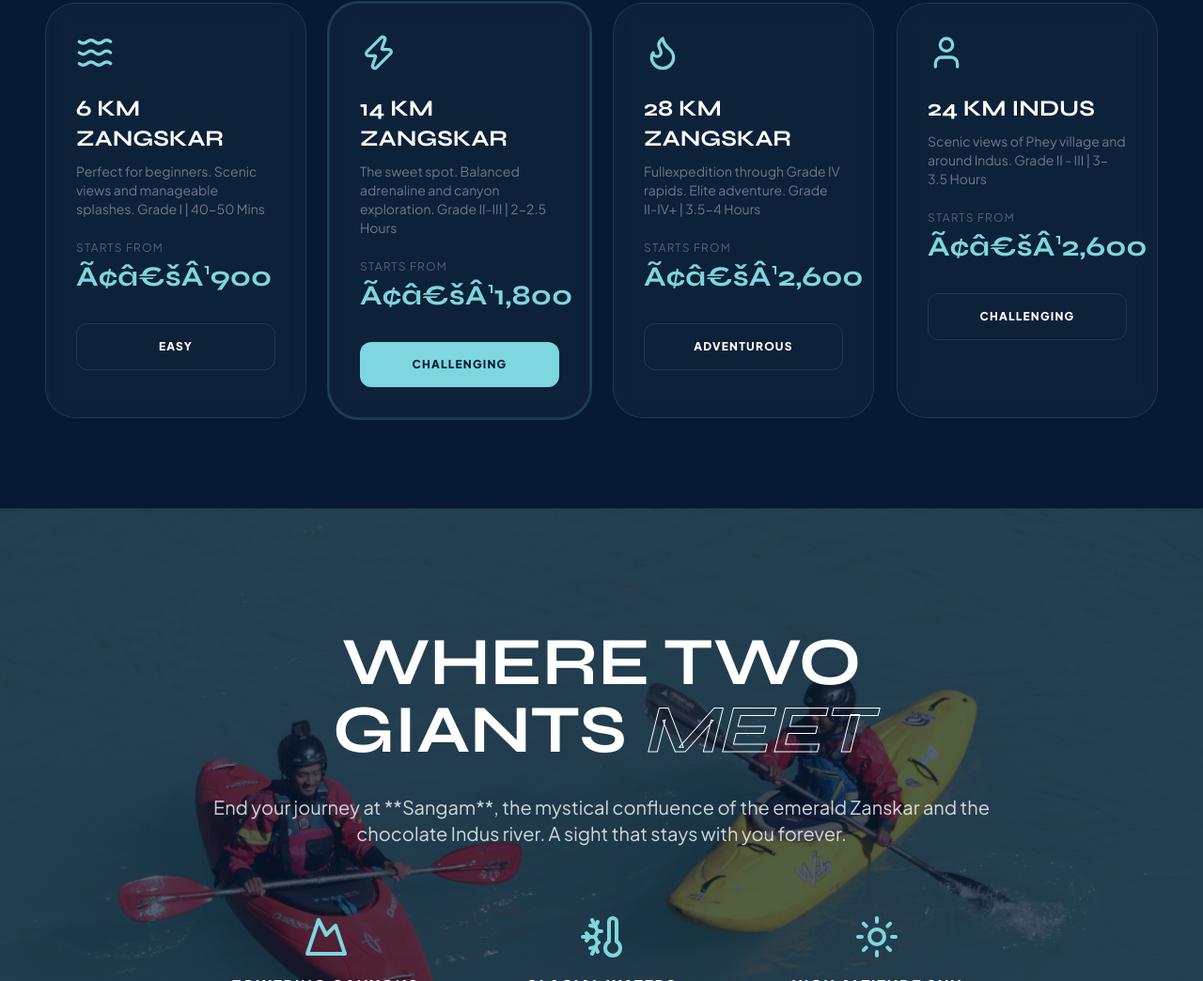
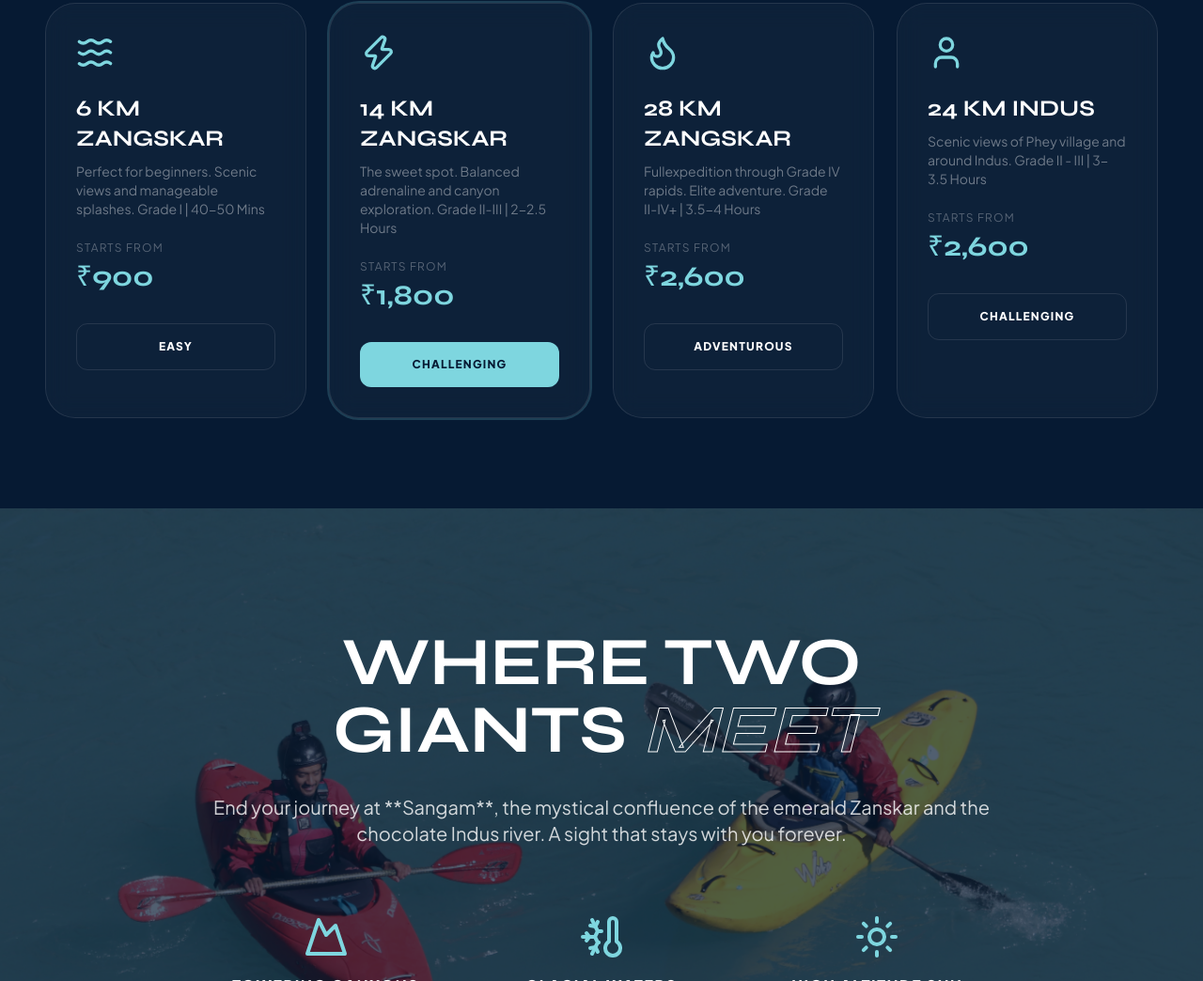
Before and after one commit to skarmat/mad-waves, a website: page public/index.html in a window 1280 px wide. Shown: the part 2033-3077 px from the top of the page at 94% size. Drawn offline with nearby package versions, Linux system fonts and the light colour scheme.

Commit message:
fixed text

```diff
--- a/public/index.html
+++ b/public/index.html
@@ -265,7 +265,7 @@
                     <p class="text-white/40 text-sm mb-6">Perfect for beginners. Scenic views and manageable splashes. Grade I | 40-50 Mins</p>
                     <div class="mb-8">
                         <span class="text-xs uppercase tracking-widest text-white/30 block mb-1">Starts from</span>
-                        <span class="text-3xl font-display text-glacier">Ã¢â€šÂ¹900</span>
+                        <span class="text-3xl font-display text-glacier">₹900</span>
                     </div>
                     <button class="w-full py-4 rounded-xl border border-white/10 hover:border-glacier hover:text-glacier transition-all uppercase text-xs font-bold tracking-widest">Easy</button>
                 </div>
@@ -277,7 +277,7 @@
                     <p class="text-white/40 text-sm mb-6">The sweet spot. Balanced adrenaline and canyon exploration. Grade II-III | 2-2.5 Hours</p>
                     <div class="mb-8">
                         <span class="text-xs uppercase tracking-widest text-white/30 block mb-1">Starts from</span>
-                        <span class="text-3xl font-display text-glacier">Ã¢â€šÂ¹1,800</span>
+                        <span class="text-3xl font-display text-glacier">₹1,800</span>
                     </div>
                     <button class="w-full py-4 rounded-xl bg-glacier text-river-deep hover:bg-white transition-all uppercase text-xs font-bold tracking-widest">Challenging</button>
                 </div>
@@ -289,7 +289,7 @@
                     <p class="text-white/40 text-sm mb-6">Fullexpedition through Grade IV rapids. Elite adventure. Grade II-IV+ | 3.5-4 Hours</p>
                     <div class="mb-8">
                         <span class="text-xs uppercase tracking-widest text-white/30 block mb-1">Starts from</span>
-                        <span class="text-3xl font-display text-glacier">Ã¢â€šÂ¹2,600</span>
+                        <span class="text-3xl font-display text-glacier">₹2,600</span>
                     </div>
                     <button class="w-full py-4 rounded-xl border border-white/10 hover:border-glacier hover:text-glacier transition-all uppercase text-xs font-bold tracking-widest">Adventurous</button>
                 </div>
@@ -301,7 +301,7 @@
                     <p class="text-white/40 text-sm mb-6">Scenic views of Phey village and around Indus. Grade II - III | 3-3.5 Hours</p>
                     <div class="mb-8">
                         <span class="text-xs uppercase tracking-widest text-white/30 block mb-1">Starts from</span>
-                        <span class="text-3xl font-display text-glacier">Ã¢â€šÂ¹2,600</span>
+                        <span class="text-3xl font-display text-glacier">₹2,600</span>
                     </div>
                     <button class="w-full py-4 rounded-xl border border-white/10 hover:border-glacier hover:text-glacier transition-all uppercase text-xs font-bold tracking-widest">Challenging</button>
                 </div>
```
Also changed, not shown: src/index.html (+4 -4 lines).
